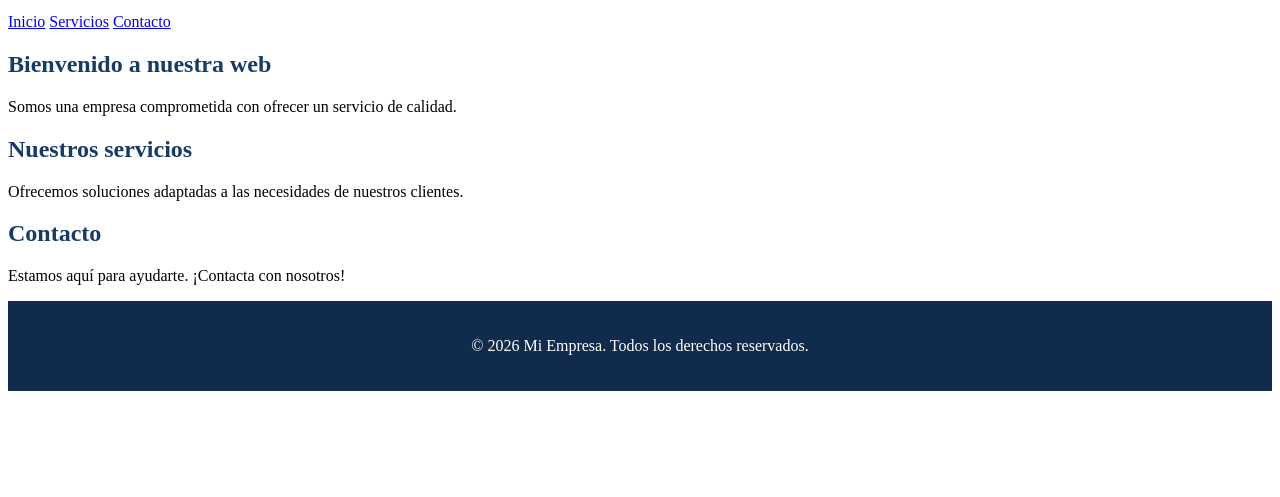
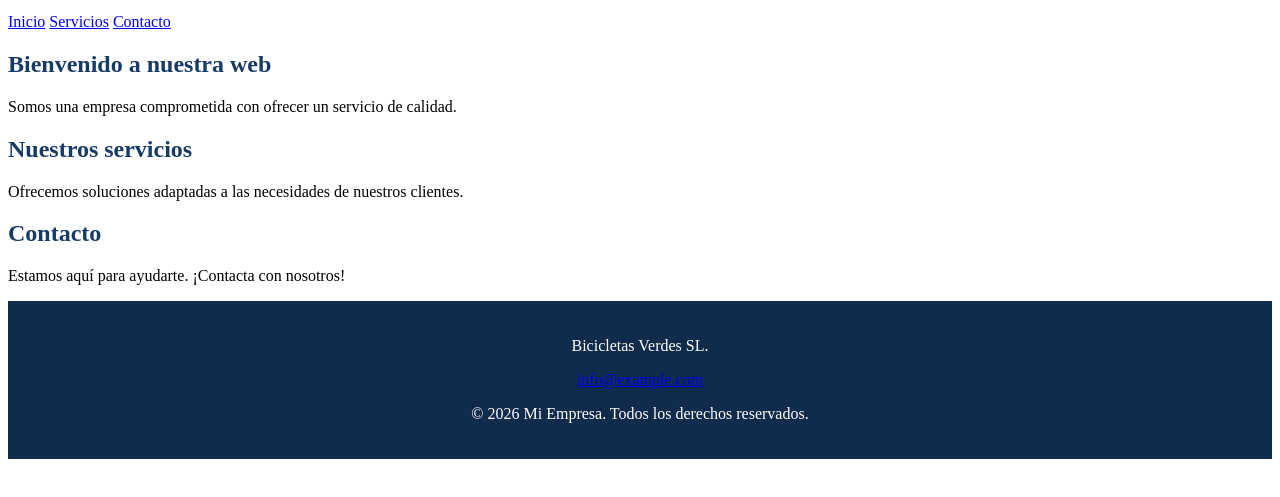
Before and after one commit to fel2984-png/ed-git-website, a plain HTML site: page index.html in a window 1280 px wide. Shown: the part 101-598 px from the top of the page. Drawn offline with Linux system fonts and the light colour scheme.

Commit message:
Add contact information

```diff
--- a/index.html
+++ b/index.html
@@ -35,7 +35,11 @@
         </section>
     </main>
 
-    <footer>
+     <footer>
+        <p>Bicicletas Verdes SL.</p>
+        <p>
+            <a href="mailto:info@example.com">info@example.com</a>
+        </p>
         <p>&copy; 2026 Mi Empresa. Todos los derechos reservados.</p>
     </footer>
 </body>
```
